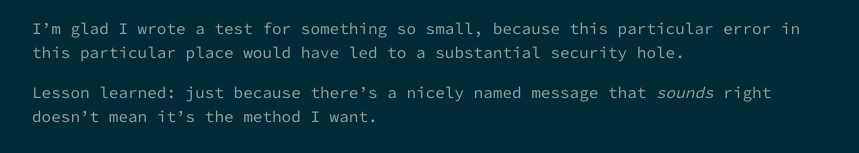
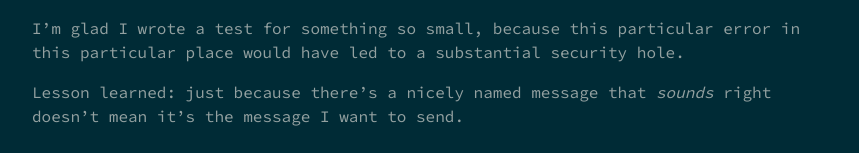
Before and after one commit to danott/today-i-learned, a Jekyll site: the page built from _posts/2018-08-30-today-i-learned.md, in a window 1280 px wide. Shown: the part 744-897 px from the top of the page, without its empty margins (208-1067 px from the left). Built offline with Jekyll 4.4.1, drawn with Linux system fonts in a browser that asks for light colours; our own code applies the rules of GitHub Pages for plain Markdown files.

Commit message:
2018-08-30

```diff
--- a/_posts/2018-08-30-today-i-learned.md
+++ b/_posts/2018-08-30-today-i-learned.md
@@ -38,6 +38,6 @@ In the end, I reverted to some obvious as day boolean logic of `a == b && b == c
 
 I'm glad I wrote a test for something so small, because this particular error in this particular place would have led to a substantial security hole.
 
-Lesson learned: just because there's a nicely named message that _sounds_ right doesn't mean it's the method I want.
+Lesson learned: just because there's a nicely named message that _sounds_ right doesn't mean it's the message I want to send.
 
 [the docs]: https://ruby-doc.org/core-2.5.0/Enumerable.html#method-i-one-3F
```
